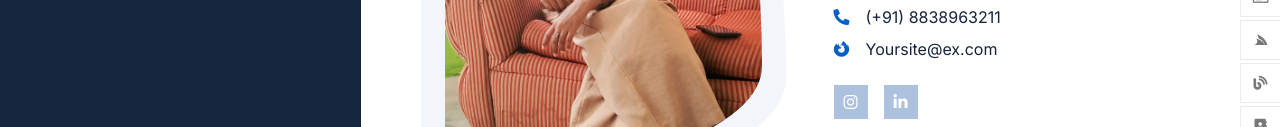
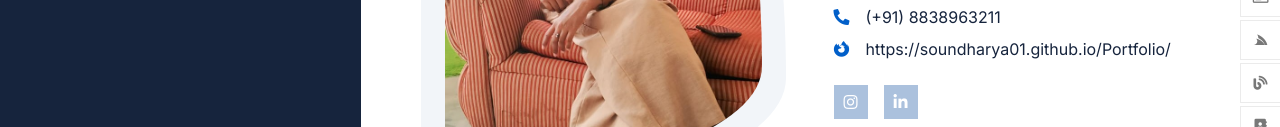
Before and after one commit to soundharya01/Portfolio, a plain HTML site: page index.html in a window 1280 px wide. Shown: the part 359-486 px from the top of the page. Drawn offline with nearby package versions, Linux system fonts and the light colour scheme; some packages are replaced by stand-ins of ours; a script that the page names is missing; a web font is replaced by a local one.

Commit message:
Update index.html

```diff
--- a/index.html
+++ b/index.html
@@ -96,7 +96,7 @@ sustainable infrastructure, and innovative solutions.
                                     </div>
                                     <div class="d-flex align-items-center mb-4">
                                         <i class="fab fa-firefox-browser text-primary me-3"></i>
-                                        <p class="text-dark mb-0">Yoursite@ex.com</p>
+                                        <p class="text-dark mb-0">https://soundharya01.github.io/Portfolio/</p>
                                     </div>
                                     <div class="d-flex">
                                    <!--      <a class="btn btn-primary btn-sm-square me-3" href="#"><i class="fab fa-facebook-f text-white"></i></a> -->
@@ -946,4 +946,5 @@ sustainable infrastructure, and innovative solutions.
         <script src="js/main.js"></script>
     </body>
 
+
 </html>
```
